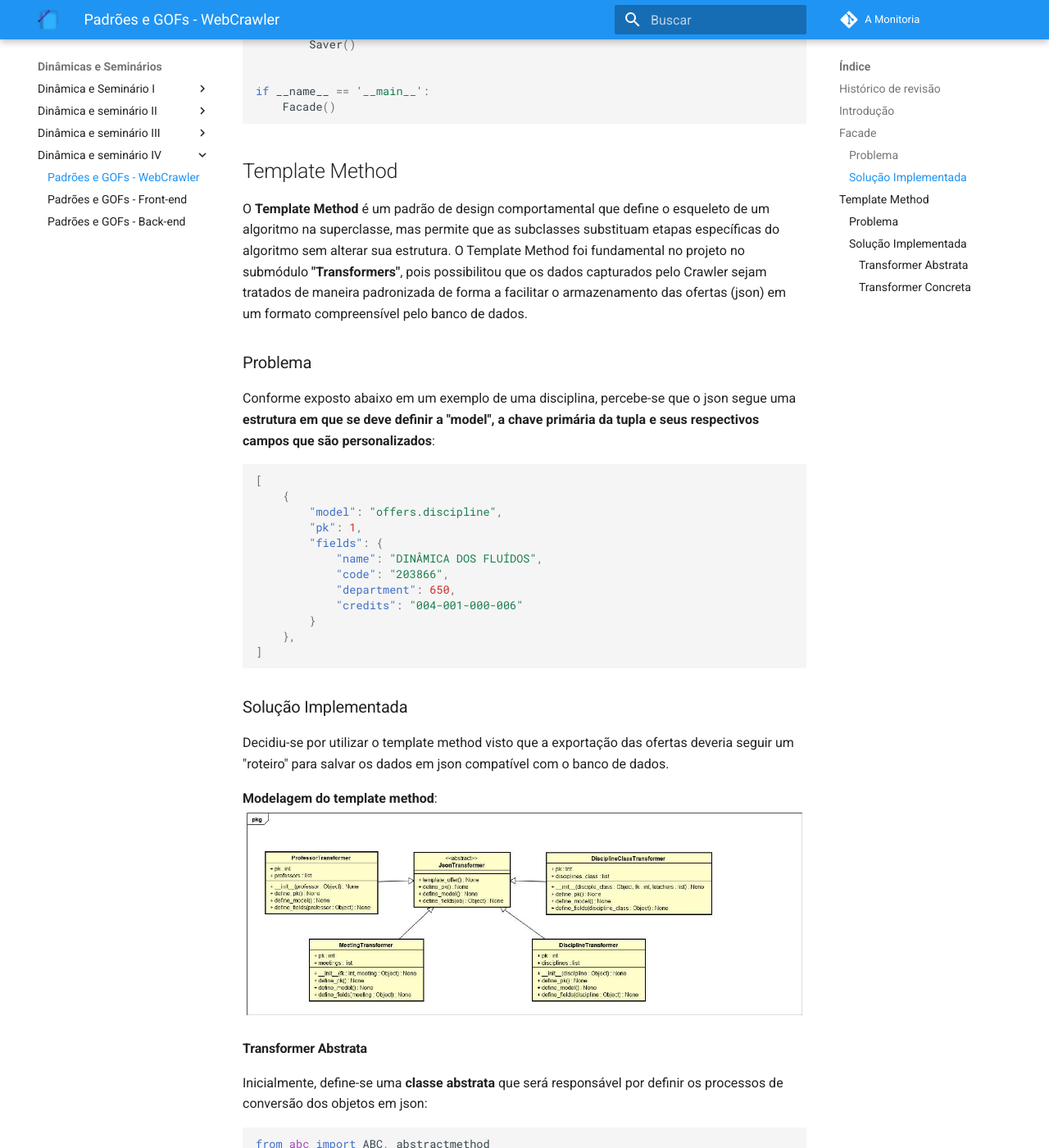
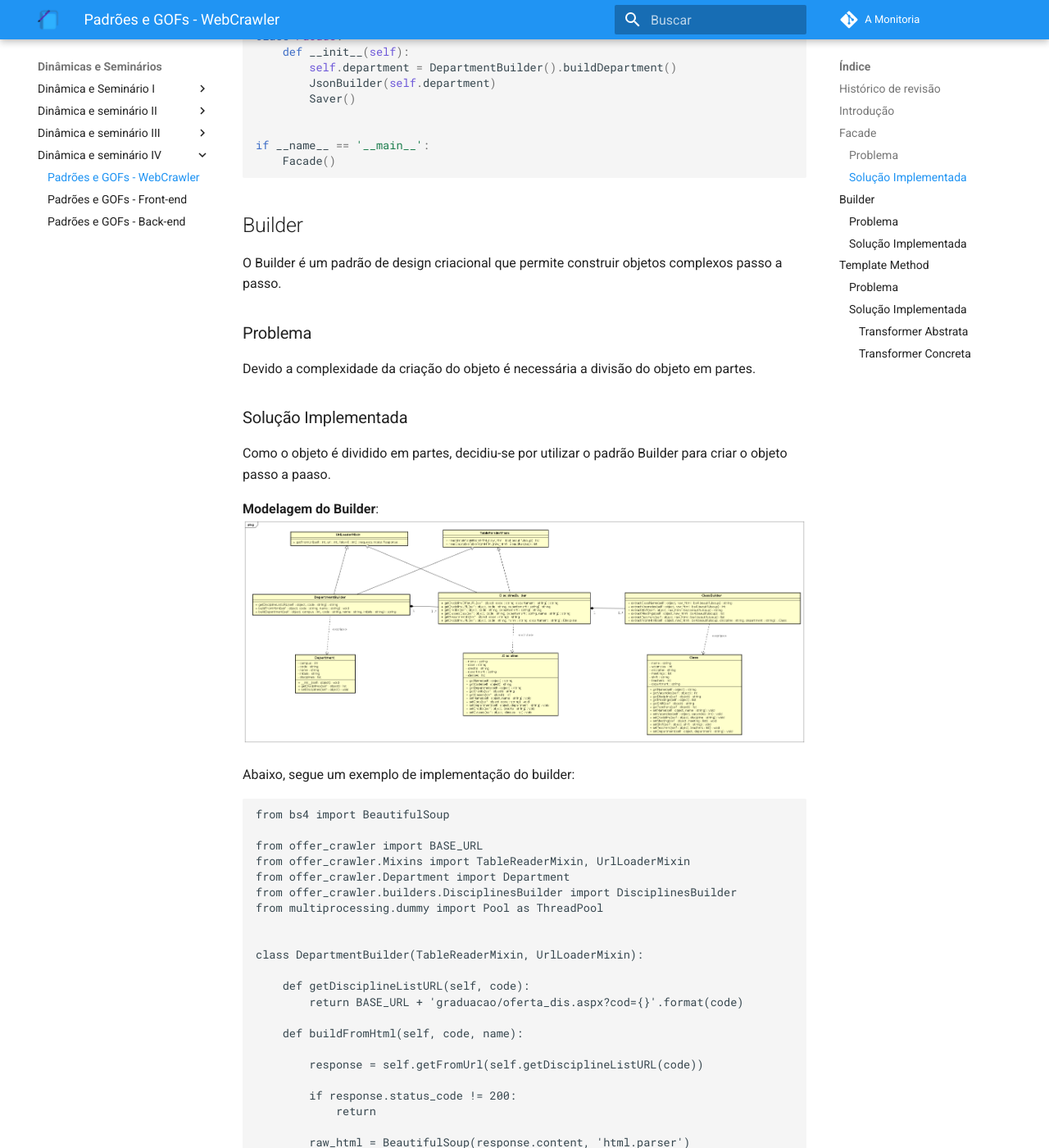
Before and after one commit to 2019-2-arquitetura-desenho/wiki, an MkDocs documentation site: the page built from docs/dinamica_seminario_IV/webcrawler_patterns.md, in a window 1280 px wide and 1400 px high, scrolled down 1725 px. Shown: the whole window at 82% size. Built offline with MkDocs 1.6.1 and Material for MkDocs 9.7.7, drawn with Linux system fonts in a browser that asks for light colours; comment, search, counter and statistics services are not loaded; old or Windows-style settings are respelled for this version of MkDocs; some of the changed text lies outside the part shown.

Commit message:
Add builder pattern
Co-authored-by: Welison Almeida <welison.almeida.923@gmail.com>
Co-authored-by: Lieverton Santos <lievertom@gmail.com>

````diff
--- a/docs/dinamica_seminario_IV/webcrawler_patterns.md
+++ b/docs/dinamica_seminario_IV/webcrawler_patterns.md
@@ -7,6 +7,7 @@
 | 23/10/2019 | 0.1 | Adiciona introdução sobre o módulo Web Crawler | [Lieverton Silva](https://github.com/lievertom) e [Welison Regis](https://github.com/WelisonR) |
 | 23/10/2019 | 0.2 | Adiciona descrição e diagrama sobre template method usado | [Lieverton Silva](https://github.com/lievertom) e [Welison Regis](https://github.com/WelisonR) |
 | 23/10/2019 | 0.3 | Adiciona descrição sobre padrão fachada utilizado | [Lieverton Silva](https://github.com/lievertom) e [Welison Regis](https://github.com/WelisonR) |
+| 23/10/2019 | 0.4 | Adiciona descrição sobre padrão builder utilizado | [Lieverton Silva](https://github.com/lievertom) e [Welison Regis](https://github.com/WelisonR) |
 
 
 ## Introdução
@@ -49,6 +50,81 @@ class Facade:
 if __name__ == '__main__':
     Facade()
 
+```
+
+## Builder
+
+O Builder é um padrão de design criacional que permite construir objetos complexos passo a passo.
+
+### Problema
+
+Devido a complexidade da criação do objeto é necessária a divisão do objeto em partes.
+
+### Solução Implementada
+
+Como o objeto é dividido em partes, decidiu-se por utilizar o padrão Builder para criar o objeto passo a paaso.
+
+**Modelagem do Builder**:
+![Modelagem do builder implementado](assets/img/builder_model.png)
+
+Abaixo, segue um exemplo de implementação do builder:
+
+```
+from bs4 import BeautifulSoup
+
+from offer_crawler import BASE_URL
+from offer_crawler.Mixins import TableReaderMixin, UrlLoaderMixin
+from offer_crawler.Department import Department
+from offer_crawler.builders.DisciplinesBuilder import DisciplinesBuilder
+from multiprocessing.dummy import Pool as ThreadPool
+
+
+class DepartmentBuilder(TableReaderMixin, UrlLoaderMixin):
+
+    def getDisciplineListURL(self, code):
+        return BASE_URL + 'graduacao/oferta_dis.aspx?cod={}'.format(code)
+
+    def buildFromHtml(self, code, name):
+
+        response = self.getFromUrl(self.getDisciplineListURL(code))
+
+        if response.status_code != 200:
+            return
+
+        raw_html = BeautifulSoup(response.content, 'html.parser')
+        table_data = self.readDatatableTableFromHTML(raw_html)
+
+        disciplines = []
+
+        if table_data is not None:
+
+            def createCourses(data):
+
+                discipline = DisciplinesBuilder().buildDiscipline(
+                    data['Código'], data['Denominação'], code)
+
+                disciplines.append(
+                    discipline
+                )
+
+                return discipline
+
+            pool = ThreadPool(16)
+            c = pool.map(createCourses, table_data)
+            pool.close()
+            pool.join()
+
+        print('[Department {}] Finished'.format(name))
+        return disciplines
+
+    def buildDepartment(self, code=650, name= 'UNB - FACULDADE DO GAMA'):
+
+        disciplines = self.buildFromHtml(code, name)
+
+        department = Department()
+        department.setDisciplines(disciplines)
+
+        return department
 ```
 
 ## Template Method
````
Also changed, not shown: docs/dinamica_seminario_IV/assets/img/builder_model.png (added).
